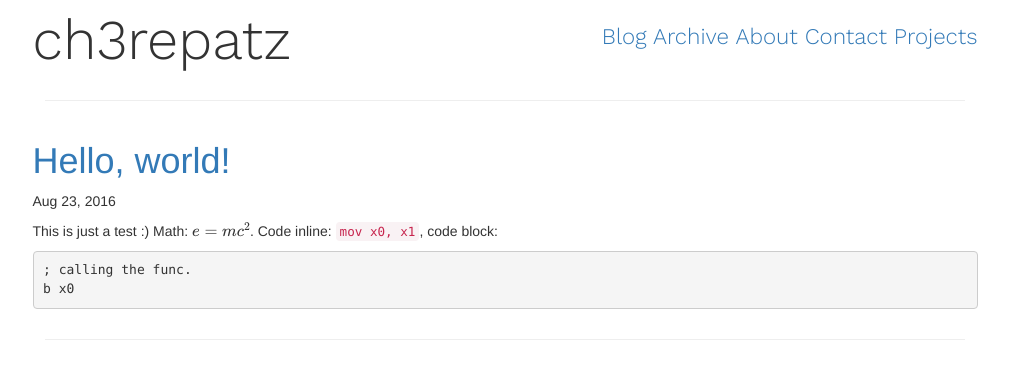
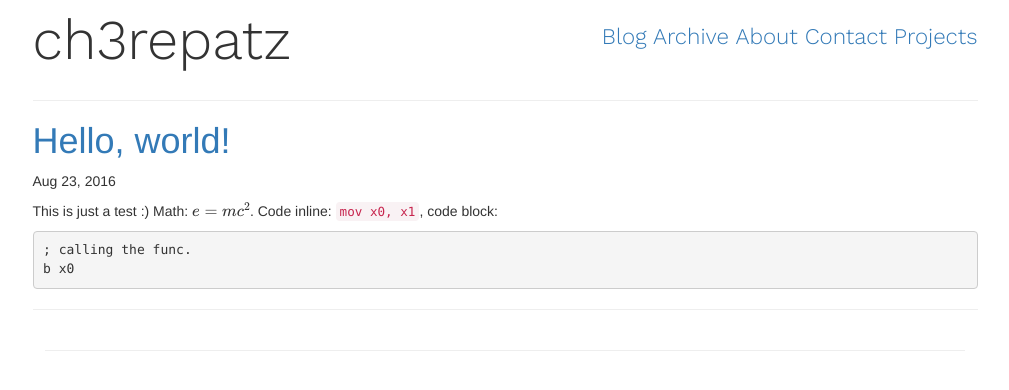
Before and after one commit to ch3repatz/ch3repatz.github.io, a Jekyll site: the page built from _posts/2016-08-23-hello-world.md, in a window 1280 px wide. Shown: the top 390 px of the page, without its empty margins (135-1144 px from the left). Built offline with Jekyll 4.4.1, drawn with Linux system fonts in a browser that asks for light colours; formulas are drawn with MathJax 3.

Commit message:
Update default.html

```diff
--- a/_layouts/default.html
+++ b/_layouts/default.html
@@ -84,14 +84,12 @@
 			<a href="#">Projects</a>
 		</div>
     	</div>
-    	<!-- hr divider -->
-    	<div class="col-md-10 col-md-offset-1">
-    		<hr>
-    	</div>
     	<!-- Content -->
     	<div class="row">
     		<div class="col-md-10 col-md-offset-1">
+    			<hr>
     			{{ content }}
+    			<hr>
     		</div>
     	</div>
     	<!-- hr divider -->
```
